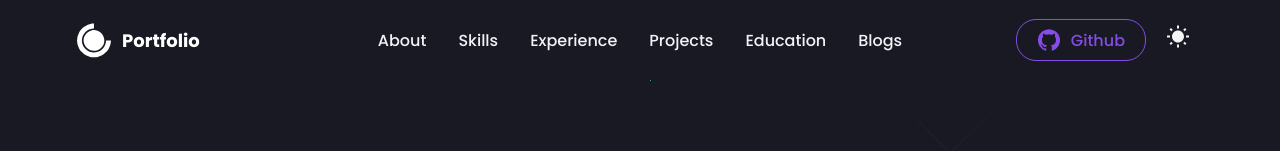
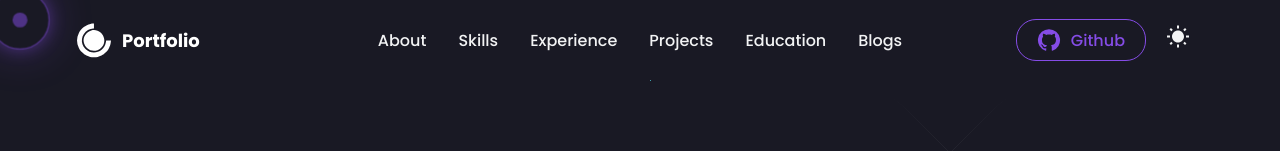
Before and after one commit to jimmy-ramani-0912/portfolio, a React (Vite) app: page /projects in a window 1280 px wide. Shown: the top 151 px of the page. Built offline with nearby package versions, Linux system fonts and the light colour scheme.

Commit message:
Custom cursor added...

```diff
--- a/src/App.css
+++ b/src/App.css
@@ -16,6 +16,7 @@ body {
   margin: 0px !important;
   padding: 0;
   font-family: 'Montserrat', sans-serif;
+  cursor: none;
 }
 
 /* width */
--- a/src/App.jsx
+++ b/src/App.jsx
@@ -6,6 +6,7 @@ import "./App.css";
 import { BrowserRouter as Router, Route, Routes } from "react-router-dom";
 import { PublicRoutes } from "./routes.jsx";
 import styled, { keyframes } from "styled-components";
+import Cursor from "./components/Cursor/Cursor.jsx";
 
 export const LoaderWrapper = styled.div`
   height: 100dvh;
@@ -54,6 +55,7 @@ function App() {
 
   return (
     <ThemeProvider theme={darkMode ? darkTheme : lightTheme}>
+      <Cursor />
       <Suspense
         fallback={
           <LoaderWrapper>
--- /dev/null
+++ b/src/components/Cursor/Cursor.Style.js
@@ -0,0 +1,51 @@
+import styled, { keyframes } from "styled-components";
+
+const pulse = keyframes`
+  0% {
+    transform: scale(1);
+    opacity: 1;
+    box-shadow: 0 0 6px rgba(133, 76, 230, 0.6), 0 0 20px rgba(133, 76, 230, 0.4);
+  }
+  50% {
+    transform: scale(1.5);
+    opacity: 0.5;
+    box-shadow: 0 0 10px rgba(133, 76, 230, 0.8), 0 0 30px rgba(133, 76, 230, 0.6);
+  }
+  100% {
+    transform: scale(1);
+    opacity: 1;
+    box-shadow: 0 0 6px rgba(133, 76, 230, 0.6), 0 0 20px rgba(133, 76, 230, 0.4);
+  }
+`;
+
+export const CircularBorderWrapper = styled.div`
+  position: fixed;
+  top: 0;
+  left: 0;
+  pointer-events: none;
+  width: 100%;
+  height: 100%;
+  z-index: 9999;
+`;
+
+export const CursorContainer = styled.div`
+  width: 40px;
+  height: 40px;
+  border: 1.2px solid #854ce6;
+  border-radius: 50%;
+  position: absolute;
+  transform: translate(-50%, -50%);
+  pointer-events: none;
+  display: flex;
+  align-items: center;
+  justify-content: center;
+  animation: ${pulse} 2s infinite;
+
+  &:after {
+    content: "";
+    width: 10px;
+    height: 10px;
+    background-color: #854ce6;
+    border-radius: 50%;
+  }
+`;
--- /dev/null
+++ b/src/components/Cursor/Cursor.jsx
@@ -0,0 +1,30 @@
+import React, { useState, useEffect } from "react";
+import { CircularBorderWrapper, CursorContainer } from "./Cursor.Style";
+
+const Cursor = () => {
+  const [cursorPosition, setCursorPosition] = useState({ x: 0, y: 0 });
+
+  useEffect(() => {
+    const handleMouseMove = (event) => {
+      const x = event.clientX;
+      const y = event.clientY;
+      setCursorPosition({ x, y });
+    };
+
+    window.addEventListener("mousemove", handleMouseMove);
+
+    return () => {
+      window.removeEventListener("mousemove", handleMouseMove);
+    };
+  }, []);
+
+  return (
+    <CircularBorderWrapper>
+      <CursorContainer
+        style={{ left: `${cursorPosition.x}px`, top: `${cursorPosition.y}px` }}
+      />
+    </CircularBorderWrapper>
+  );
+};
+
+export default Cursor;
```
